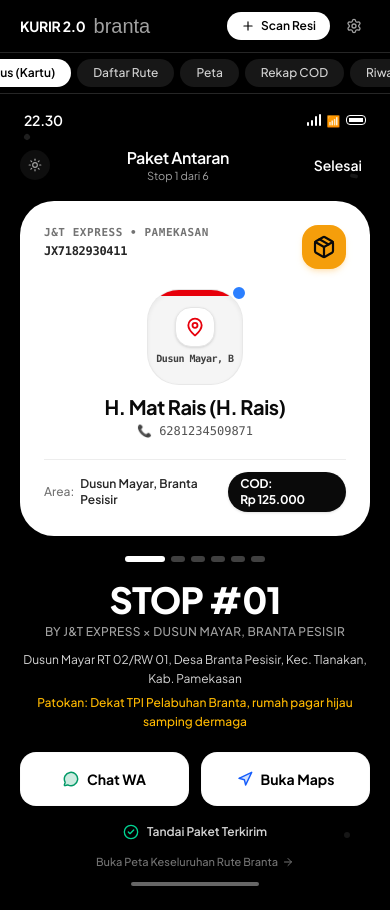
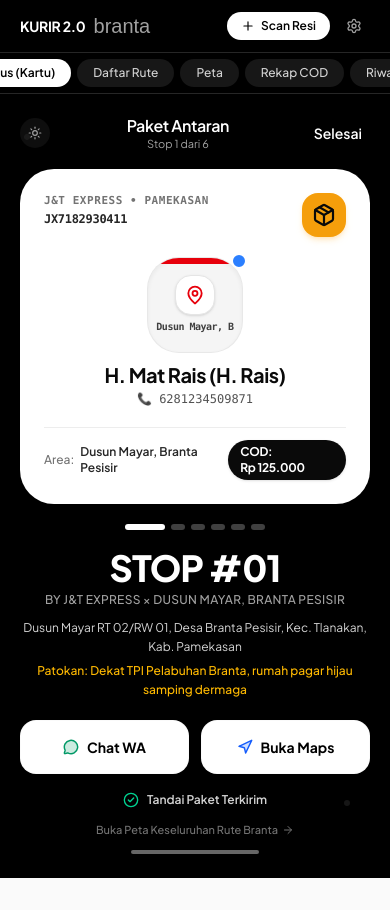
Before and after one commit to grndnstnmlk/kurir2.0, a React (Vite) app: page / in a window 390 px wide. After the commit the page ends 878 px from the top, so only its background shows below. Built offline with nearby package versions, Linux system fonts and the light colour scheme; a web font is replaced by a local one.

Commit message:
fix: remove mock iOS status bar (clock, dynamic island, wifi, battery) for clean mobile viewport

```diff
--- a/src/components/Header.tsx
+++ b/src/components/Header.tsx
@@ -1,4 +1,4 @@
-import React, { useState, useEffect } from 'react';
+import React from 'react';
 import {
   Plus,
   Settings,
--- a/src/components/IPhoneCardDeckView.tsx
+++ b/src/components/IPhoneCardDeckView.tsx
@@ -36,25 +36,7 @@ export const IPhoneCardDeckView: React.FC<IPhoneCardDeckViewProps> = ({
 }) => {
   const [currentIndex, setCurrentIndex] = useState(0);
   const [touchStartX, setTouchStartX] = useState<number | null>(null);
-  const [currentTime, setCurrentTime] = useState('9:41');
   const [isDarkMode, setIsDarkMode] = useState(true); // Default dark AMOLED matching Refero screenshot
-
-  // Live iOS Status Bar Clock
-  useEffect(() => {
-    const updateClock = () => {
-      const now = new Date();
-      setCurrentTime(
-        now.toLocaleTimeString('id-ID', {
-          hour: '2-digit',
-          minute: '2-digit',
-          hour12: false,
-        })
-      );
-    };
-    updateClock();
-    const interval = setInterval(updateClock, 10000);
-    return () => clearInterval(interval);
-  }, []);
 
   // Keyboard navigation for desktop testing (Left/Right arrows)
   useEffect(() => {
@@ -168,35 +150,7 @@ export const IPhoneCardDeckView: React.FC<IPhoneCardDeckViewProps> = ({
           </div>
         )}
 
-        {/* 1. iOS Status Bar (9:41, Dynamic Island, Battery/Signal) */}
-        <div className="flex items-center justify-between pt-1 pb-2 text-xs font-semibold tracking-tight">
-          <span className="text-sm font-semibold pl-1">
-            {currentTime}
-          </span>
-
-          {/* Dynamic Island Pill representation */}
-          <div className="w-24 h-5 bg-black rounded-full border border-neutral-800 hidden sm:flex items-center justify-center">
-            <div className="w-2 h-2 rounded-full bg-[#111111]" />
-          </div>
-
-          <div className="flex items-center gap-1.5 pr-1">
-            {/* Cellular Signal Icon */}
-            <div className="flex items-end gap-0.5 h-3">
-              <span className={`w-0.5 h-1 rounded-sm ${isDarkMode ? 'bg-white' : 'bg-black'}`} />
-              <span className={`w-0.5 h-1.5 rounded-sm ${isDarkMode ? 'bg-white' : 'bg-black'}`} />
-              <span className={`w-0.5 h-2.5 rounded-sm ${isDarkMode ? 'bg-white' : 'bg-black'}`} />
-              <span className={`w-0.5 h-3 rounded-sm ${isDarkMode ? 'bg-white' : 'bg-black'}`} />
-            </div>
-            {/* WiFi Icon representation */}
-            <span className="text-[11px] leading-none">📶</span>
-            {/* Battery representation */}
-            <div className={`w-5 h-2.5 rounded-sm border p-0.5 flex items-center ${isDarkMode ? 'border-white' : 'border-black'}`}>
-              <div className={`w-full h-full rounded-2xs ${isDarkMode ? 'bg-white' : 'bg-black'}`} />
-            </div>
-          </div>
-        </div>
-
-        {/* 2. Refero Navigation Bar: "Paket Antaran" & "Done" (Selesai) */}
+        {/* Refero Navigation Bar: "Paket Antaran" & "Done" (Selesai) */}
         <div className="flex items-center justify-between py-2 z-10">
           <button
             onClick={() => setIsDarkMode(!isDarkMode)}
```
